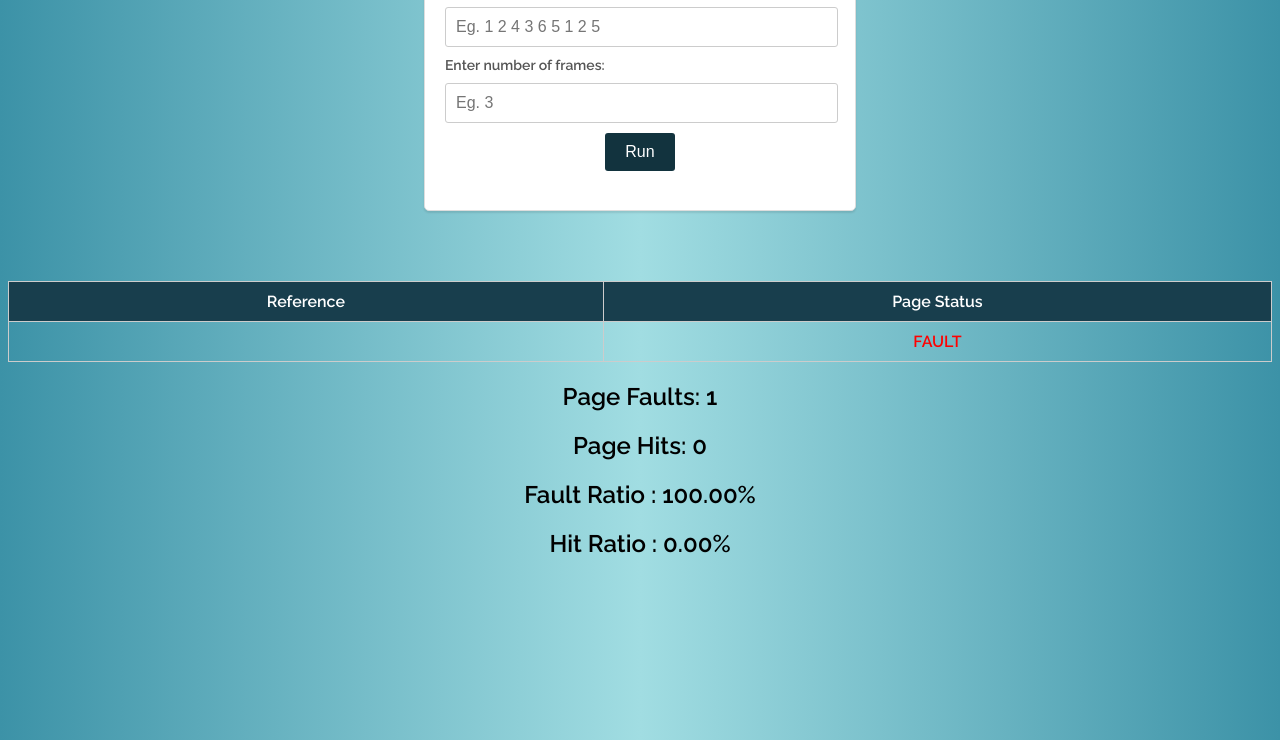
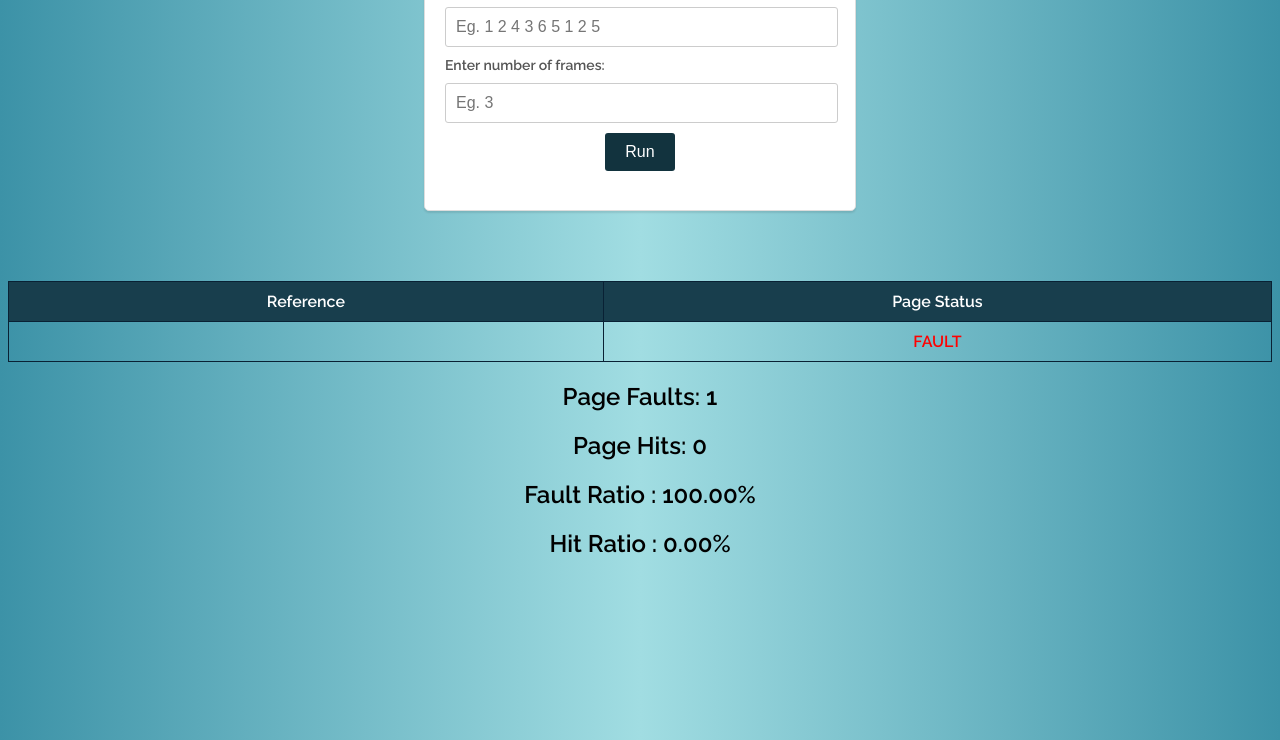
Before and after one commit to VedanshKamdar/OS_Algorithms, a plain HTML site: page optimal_page_replacement.html in a window 1280 px wide. Both pictures are taken after a click on the button "Run". Shown: the part 206-946 px from the top of the page. Drawn offline with nearby package versions, Linux system fonts and the light colour scheme; a web font is replaced by a local one.

Commit message:
Final changes have been made

```diff
--- a/script_page.js
+++ b/script_page.js
@@ -64,7 +64,7 @@ function runOptimalPageReplacement() {
   function findOptimal(frames, nextUse, numFrames, pages, currentIndex, numPages) {
     let index = -1;
     let farthest = -1;
-    for (let i = 0; i < numFrames; i++) {
+    for (let i = 0; i < numFrames+1; i++) {
       let found = false;
       for (let j = currentIndex + 1; j < numPages; j++) {
         if (frames[i] == pages[j]) {
--- a/style_page.css
+++ b/style_page.css
@@ -83,7 +83,7 @@ label{
   td {
     padding: 10px;
     text-align: center;
-    border: 1px solid #ccc;
+    border: 1px solid #092134;
   }
 
   th {
```
